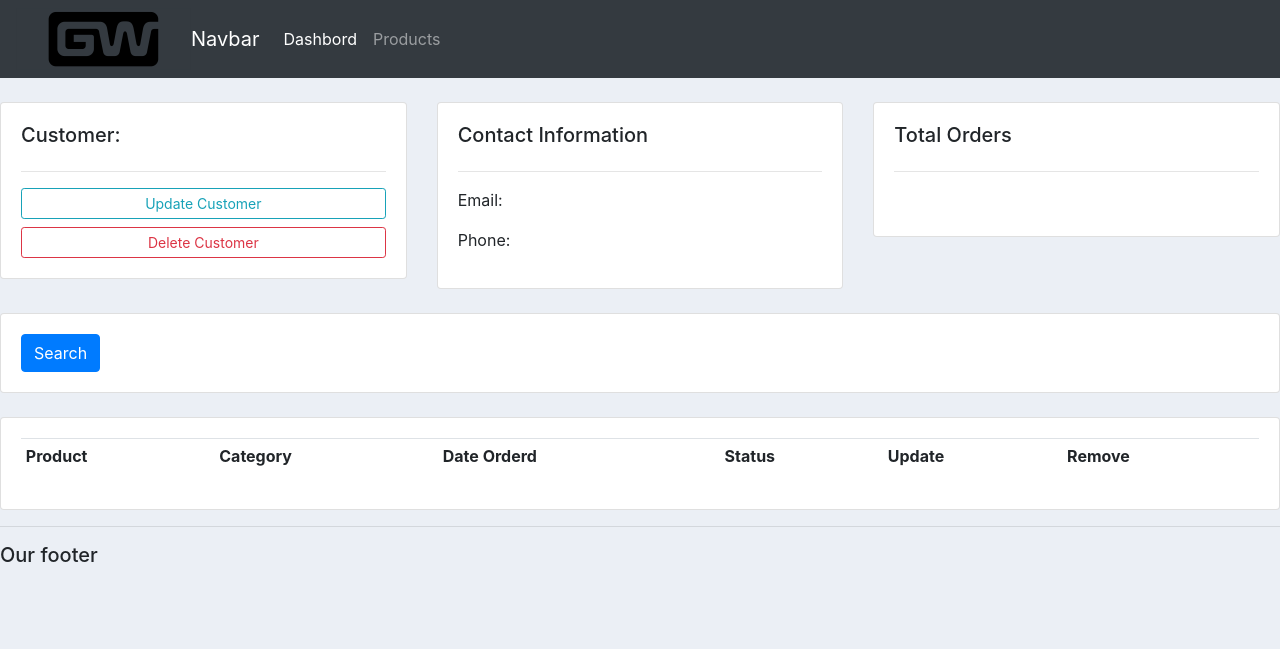
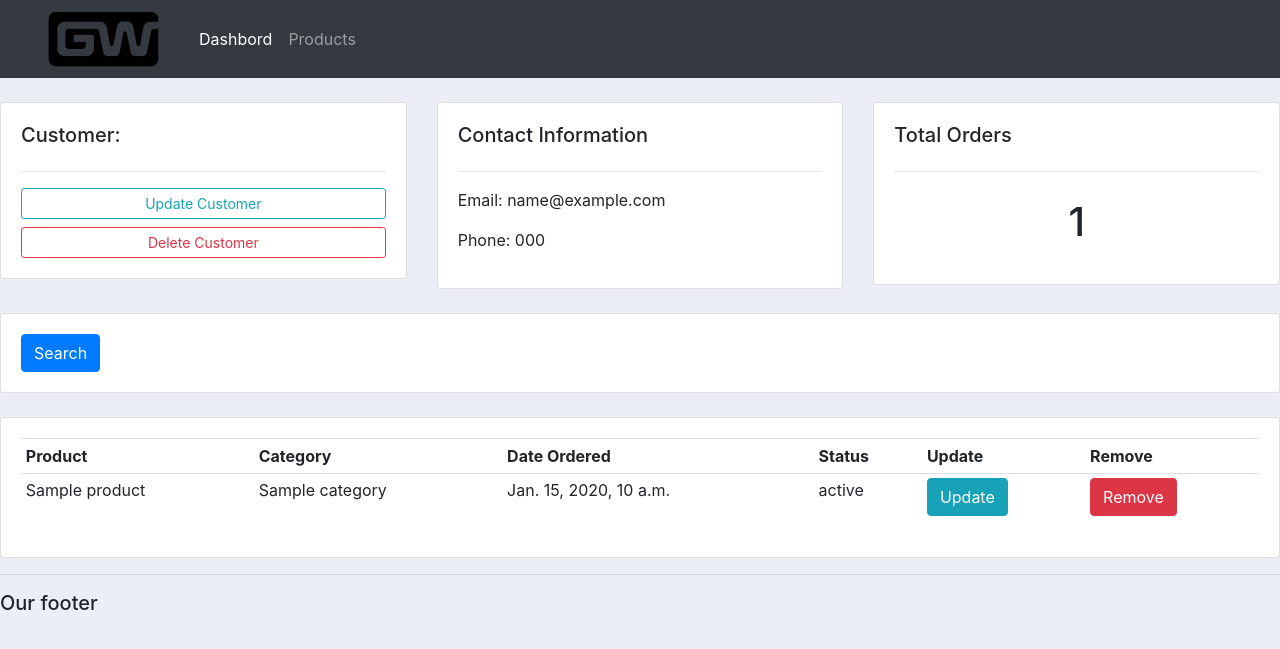
Before and after one commit to GrzegorzWierny/Customer_Management_App, a Django app: template accounts/templates/accounts/costumer.html in a window 1280 px wide. Shown: the top 649 px of that part. Run offline with Django 3.2, Linux system fonts and the light colour scheme; the template is opened without the code that fills it: most values are stand-ins (such as "Sample title", 1, 10 or a date in 2020); lists and menus that the app fills with data are empty; the page is wider than the window, and the part outside it is not shown; some libraries are stand-ins or nearby versions.

Commit message:
Dynamic URL's added

```diff
--- a/accounts/templates/accounts/costumer.html
+++ b/accounts/templates/accounts/costumer.html
@@ -19,8 +19,8 @@
 		<div class="card card-body">
 			<h5>Contact Information</h5>
 			<hr>
-			<p>Email: </p>
-			<p>Phone: </p>
+			<p>Email: {{ customer.email }}</p>
+			<p>Phone: {{ customer.phone }}</p>
 		</div>
 	</div>
 
@@ -55,11 +55,22 @@
 				<tr>
 					<th>Product</th>
 					<th>Category</th>
-					<th>Date Orderd</th>
+					<th>Date Ordered</th>
 					<th>Status</th>
 					<th>Update</th>
 					<th>Remove</th>
 				</tr>
+
+				{% for order in orders %}
+					<tr>
+						<td>{{ order.product }}</td>
+						<td>{{ order.product.category }}</td>
+						<td>{{ order.date_created }}</td>
+						<td>{{ order.status }}</td>
+						<td><a class="btn byn-sm btn-info" href="">Update</a></td>
+						<td><a class="btn byn-sm btn-danger" href="">Remove</a></td>
+					</tr>
+				{% endfor %}
 
 			</table>
 		</div>
--- a/accounts/templates/accounts/dashboard.html
+++ b/accounts/templates/accounts/dashboard.html
@@ -14,12 +14,14 @@
 			<a class="btn btn-primary  btn-sm btn-block" href="">Create Customer</a>
 			<table class="table table-sm">
 				<tr>
+					<th></th>
 					<th>Customer</th>
 					<th>Phone</th>
 				</tr>
 
 				{% for costumer in costumers %}
 					<tr>
+						<td><a class="btn btn-sm btn-info" href="{% url 'costumer' costumer.id %}">View</a></td>
 						<td>{{ costumer.name }}</td>
 						<td>{{ costumer.phone }}</td>
 					</tr>
@@ -48,8 +50,8 @@
 						<td>{{ order.product }}</td>
 						<td>{{ order.date_created }}</td>
 						<td>{{ order.status }}</td>
-						<td><a href="">Update</a></td>
-						<td><a href="">Delete</a></td>
+						<td><a class="btn btn-sm btn-info" href="">Update</a></td>
+						<td><a class="btn btn-sm btn-danger" href="">Delete</a></td>
 				{% endfor %}
 
 			</table>
--- a/accounts/templates/accounts/navbar.html
+++ b/accounts/templates/accounts/navbar.html
@@ -3,17 +3,16 @@
 <nav class="navbar navbar-expand-lg navbar-dark bg-dark">
   <img src="{% static 'images/logo.png' %}">
   <link rel="stylesheet" type="text/css" href="{% static '/css/main.css' %}">
-  <a class="navbar-brand" href="#">Navbar</a>
   <button class="navbar-toggler" type="button" data-toggle="collapse" data-target="#navbarNav" aria-controls="navbarNav" aria-expanded="false" aria-label="Toggle navigation">
     <span class="navbar-toggler-icon"></span>
   </button>
   <div class="collapse navbar-collapse" id="navbarNav">
     <ul class="navbar-nav">
       <li class="nav-item active">
-        <a class="nav-link" href="#">Dashbord</a>
+        <a class="nav-link" href="{% url 'home' %}">Dashbord</a>
       </li>
       <li class="nav-item">
-        <a class="nav-link" href="#">Products</a>
+        <a class="nav-link" href="{% url 'products' %}">Products</a>
       </li>
     </ul>
   </div>
--- a/accounts/urls.py
+++ b/accounts/urls.py
@@ -2,7 +2,7 @@ from django.urls import path
 from . import views
 
 urlpatterns = [
-    path('', views.home),
-    path('products/', views.products),
-    path('costumer/', views.costumer),
+    path('', views.home, name="home"),
+    path('products/', views.products, name="products"),
+    path('customer/<str:pk_test>', views.customer, name="costumer"),
 ]
```
Also changed, not shown: other parts of accounts/templates/accounts/costumer.html (+1 -1 lines), accounts/views.py (+8 -2 lines).
